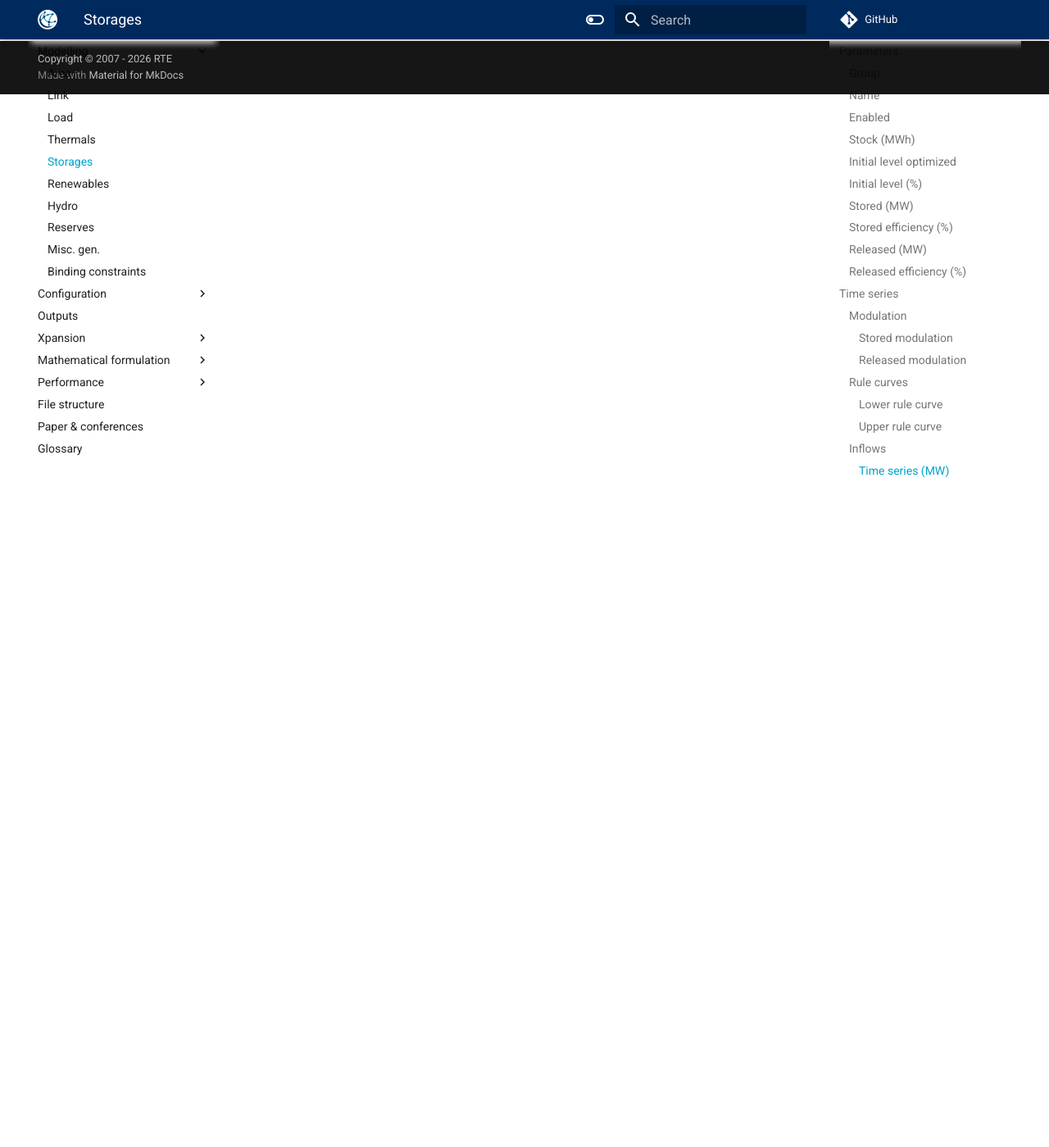
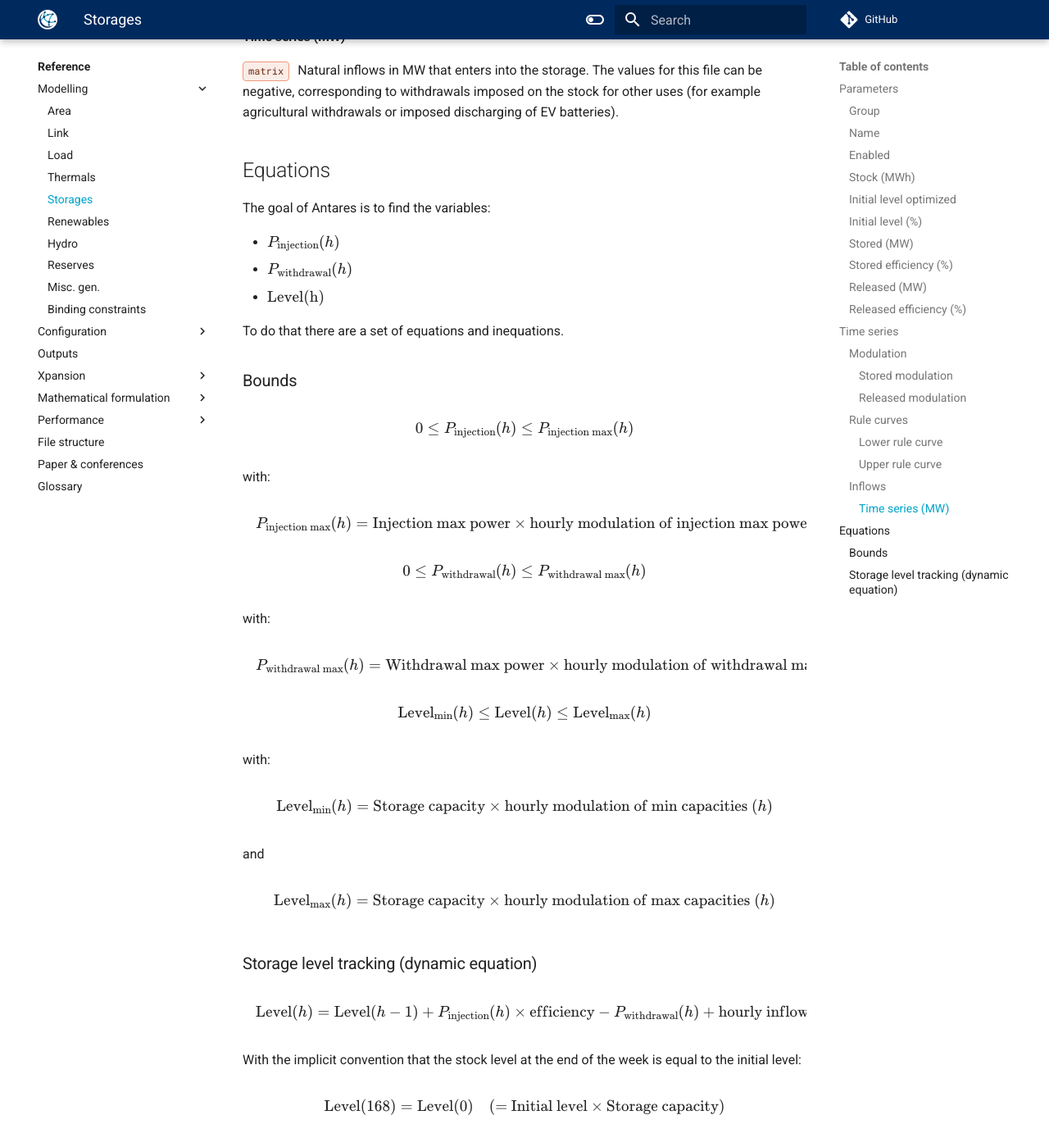
Before and after one commit to AntaresSimulatorTeam/antares-doc, an MkDocs documentation site: the page built from docs/reference/storages.md, in a window 1280 px wide and 1400 px high, scrolled down 2502 px. Shown: the whole window at 82% size. Built offline with MkDocs 1.6.1 and Material for MkDocs 9.7.7, drawn with Linux system fonts in a browser that asks for light colours; comment, search, counter and statistics services are not loaded; some of the changed text lies outside the part shown.

Commit message:
Add equations for short term storages

```diff
--- a/docs/reference/storages.md
+++ b/docs/reference/storages.md
@@ -68,6 +68,11 @@ Maximum possible power withdrawal from the storage (linked to an
 <span class="param-badge badge-int">int</span>
 Efficiency of the process of withdrawing power from the storage.
 
+!!! info
+    Antares Web doesn't use the terms **Max Injection** for **Stored**
+    and **Max withdrawal** for **Released** because it depends whether you do a study
+    from the point of view of the grid or from the point of view of the storage.
+
 ## Time series
 
 ### Modulation
@@ -114,3 +119,63 @@ Natural inflows in MW that enters into the storage. The values for this file
 can be negative, corresponding to withdrawals imposed on the stock for other
 uses (for example agricultural withdrawals or imposed discharging of EV
 batteries).
+
+## Equations
+
+The goal of Antares is to find the variables:
+
+- $P_{\text{injection}}(h)$
+- $P_{\text{withdrawal}}(h)$
+- $\text{Level(h)}$
+
+To do that there are a set of equations and inequations.
+
+### Bounds
+
+$$
+0 \leq P_{\text{injection}}(h) \leq P_{\text{injection max}}(h)
+$$
+
+with:
+
+$$
+P_{\text{injection max}}(h) = \text{Injection max power} \times \text{hourly modulation of injection max power } (h)
+$$
+
+$$
+0 \leq P_{\text{withdrawal}}(h) \leq P_{\text{withdrawal max}}(h)
+$$
+
+with:
+
+$$
+P_{\text{withdrawal max}}(h) = \text{Withdrawal max power} \times \text{hourly modulation of withdrawal max power } (h)
+$$
+
+$$
+\text{Level}_{\text{min}}(h) \leq \text{Level}(h) \leq \text{Level}_{\text{max}}(h)
+$$
+
+with:
+
+$$
+\text{Level}_{\text{min}}(h) = \text{Storage capacity} \times \text{hourly modulation of min capacities } (h)
+$$
+
+and
+
+$$
+\text{Level}_{\text{max}}(h) = \text{Storage capacity} \times \text{hourly modulation of max capacities } (h)
+$$
+
+### Storage level tracking (dynamic equation)
+
+$$
+\text{Level}(h) = \text{Level}(h-1) + P_{\text{injection}}(h) \times \text{efficiency} - P_{\text{withdrawal}}(h) + \text{hourly inflows } (h)
+$$
+
+With the implicit convention that the stock level at the end of the week is equal to the initial level:
+
+$$
+\text{Level}(168) = \text{Level}(0) \quad (\text{= Initial level} \times \text{Storage capacity})
+$$
```
